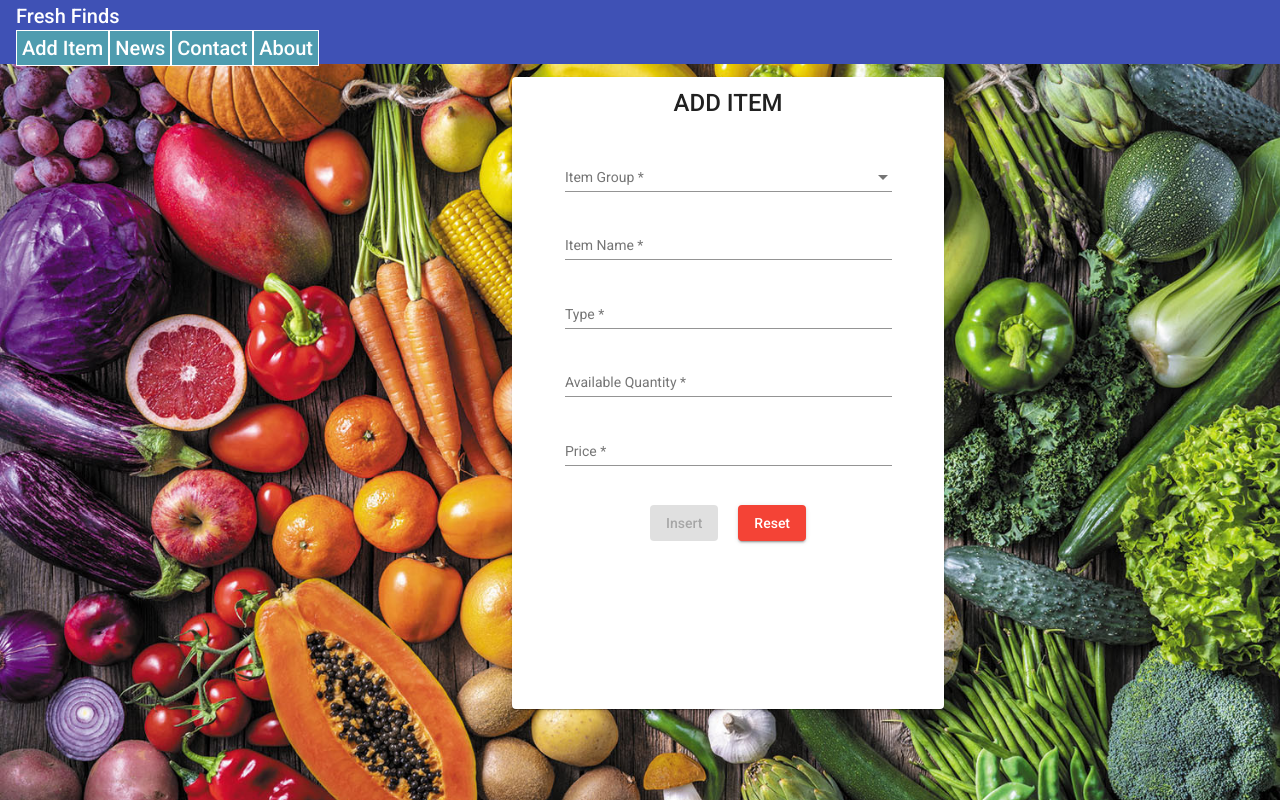
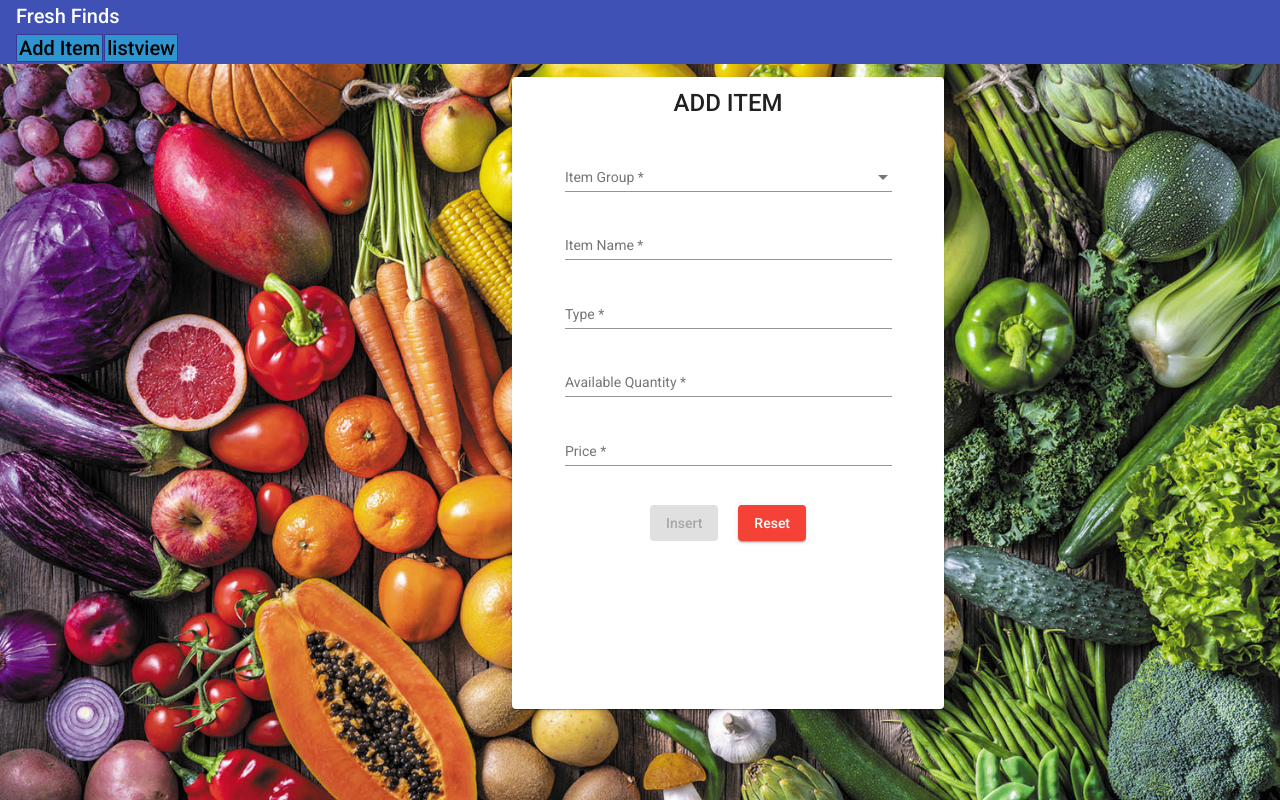
Before and after one commit to omkumbhar/vegetable-shop, an Angular app in the folder client/: page /admin/add-item in a window 1280 px wide. Built offline with nearby package versions, Linux system fonts and the light colour scheme.

Commit message:
Added navigattion bar for seller page

```diff
--- a/client/package.json
+++ b/client/package.json
@@ -39,6 +39,7 @@
     "karma-coverage": "~2.0.3",
     "karma-jasmine": "~4.0.0",
     "karma-jasmine-html-reporter": "~1.7.0",
+    "prettier": "2.6.2",
     "typescript": "~4.3.5"
   }
 }
--- a/client/src/app/Components/admin-nav/admin-nav.component.css
+++ b/client/src/app/Components/admin-nav/admin-nav.component.css
@@ -1,5 +1,25 @@
+.links {
+  margin-right: 1px;
+}
 
-.button {
+a:link,
+a:visited {
+  background-color: rgb(47, 149, 208);
+  color: black;
+  border: 1px solid rgb(56, 56, 149);
+  padding: 1px 2px;
+
+  text-align: center;
+  text-decoration: none;
+}
+
+a:hover,
+a:active {
+  background-color: rgb(56, 56, 149);
+  color: white;
+}
+/*TODO: Keeping it to improve css for links in future */
+/* .button {
     width: 115px;
     height: 5px;
     background: #4E9CAF;
@@ -11,7 +31,7 @@
     border-width : 1px 1px 1px 1px;
     border-color : #000000;
     border-color : white;
-}
+} */
 /* .button  {
     width: 115px;
     height: 5px;
--- a/client/src/app/Components/admin-nav/admin-nav.component.html
+++ b/client/src/app/Components/admin-nav/admin-nav.component.html
@@ -1,15 +1,12 @@
 <!-- <h3 class="title">{{ title }}</h3> -->
-<mat-toolbar  style="height: 50px; margin-bottom: 1%;" color="primary">
+<mat-toolbar style="height: 50px; margin-bottom: 1%" color="primary">
   <mat-toolbar-row>
     <span>{{ title }}</span>
   </mat-toolbar-row>
   <mat-toolbar-row>
-    <div >
+    <div>
       <a class="links button" href="admin/add-item">Add Item</a>
-      <a class="links button" href="#news">News</a>
-      <a class="links button" href="#contact">Contact</a>
-      <a class="links button" href="#about">About</a>
-
+      <a class="links button" href="#listview">listview</a>
     </div>
   </mat-toolbar-row>
 </mat-toolbar>
--- a/client/src/app/Services/item.service.ts
+++ b/client/src/app/Services/item.service.ts
@@ -4,7 +4,6 @@ import { ItemModel } from 'src/app/DataModels/ItemModel';
 @Injectable({
   providedIn: 'root',
 })
-
 export class ItemService {
   itemList: ItemModel[];
 
--- a/client/src/app/app.component.ts
+++ b/client/src/app/app.component.ts
@@ -5,6 +5,4 @@ import { Component } from '@angular/core';
   templateUrl: './app.component.html',
   styleUrls: ['./app.component.css'],
 })
-export class AppComponent {
-
-}
+export class AppComponent {}
```
Also changed, not shown: client/src/app/Components/admin-nav/admin-nav.component.ts (+3 -5 lines), 2 other files (tests, documents, lock files or other folders).
